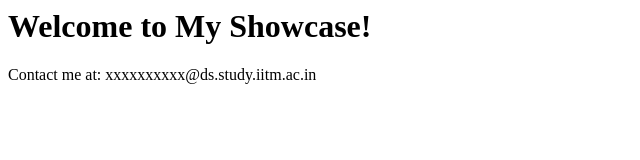
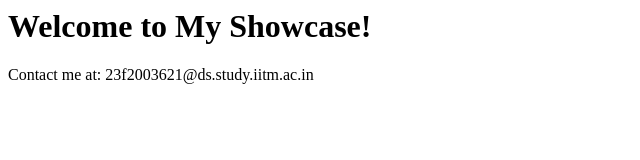
Before and after one commit to S1mple020405/tds-w2, a plain HTML site: page index.html in a window 1280 px wide. Shown: the full height of the page, 0-640 px from the left. Drawn offline with Linux system fonts and the light colour scheme.

Commit message:
Update index.html

```diff
--- a/index.html
+++ b/index.html
@@ -4,6 +4,6 @@
 </head>
 <body>
   <h1>Welcome to My Showcase!</h1>
-  <p>Contact me at: <!--email_off-->xxxxxxxxxx@ds.study.iitm.ac.in<!--/email_off--></p>
+  <p>Contact me at: <!--email_off-->23f2003621@ds.study.iitm.ac.in<!--/email_off--></p>
 </body>
 </html>
```
